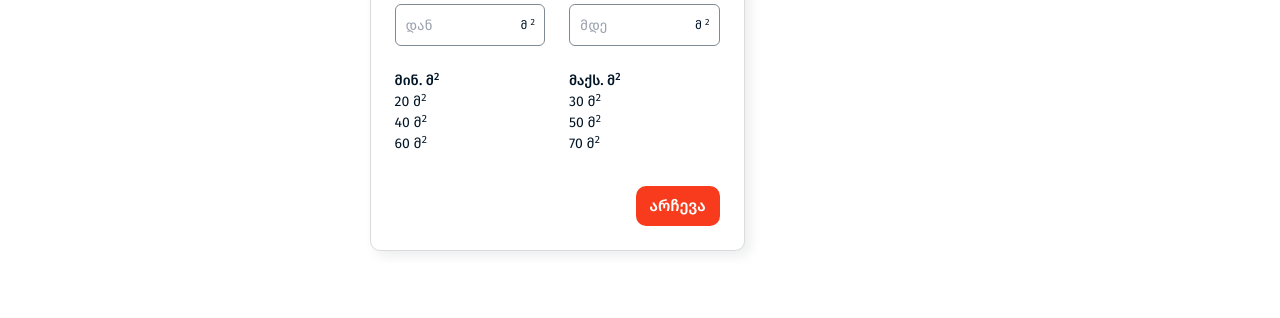
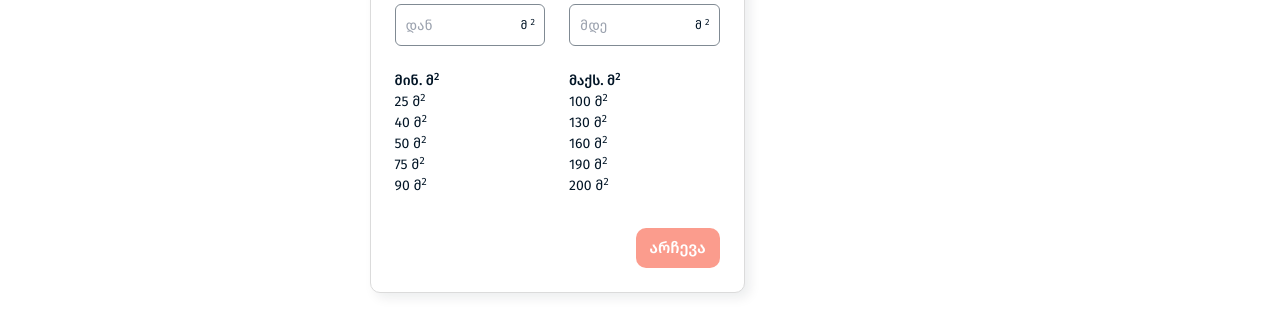
Before and after one commit to chubinaaa/real_estate_manager, a Next.js app: page / in a window 1280 px wide. Both pictures are taken after a click on the button "ფართობი". Shown: the part 304-622 px from the top of the page. Built offline with nearby package versions, Linux system fonts and the light colour scheme; no server answers.

Commit message:
add area range filtering functionality - add tag, remove tag, suggestion area, filter depending on the inputs

```diff
--- a/src/app/page.tsx
+++ b/src/app/page.tsx
@@ -30,6 +30,11 @@ export default async function Home() {
                   ? Math.max(...estateList.map((listing) => listing.price))
                   : 0
               }
+              maxArea={
+                estateList
+                  ? Math.max(...estateList.map((listing) => listing.area))
+                  : 0
+              }
             />
             <ChosenFilters />
           </div>
--- a/src/components/all_listings_page/filter/ChosenFilters.tsx
+++ b/src/components/all_listings_page/filter/ChosenFilters.tsx
@@ -34,7 +34,7 @@ export default function ChosenFilters() {
             <FilterTag
               key={from + to}
               label={`${from}მ2 - ${to}მ2`}
-              deleteAct={() => {}}
+              deleteAct={() => setFilterBy((prev) => ({ ...prev, area: [] }))}
             />
           );
         } else {
--- a/src/components/all_listings_page/filter/filter_options/FilterOptions.tsx
+++ b/src/components/all_listings_page/filter/filter_options/FilterOptions.tsx
@@ -7,18 +7,20 @@ type Props = {
   regionList: Array<Region> | null;
   bedroomCounts: Array<number>;
   maxPrice: number;
+  maxArea: number;
 };
 
 export default function FilterOptions({
   maxPrice,
   bedroomCounts,
   regionList,
+  maxArea,
 }: Props) {
   return (
     <div className="relative w-fit h-[47px] flex justify-center items-center gap-6 px-[6px] border-[1px] border-thirdGray rounded-[10px]">
       <ChooseRegion data={regionList} />
       <ChoosePrice listingMax={maxPrice} />
-      <ChooseArea />
+      <ChooseArea listingMax={maxArea} />
       <ChooseBedrooms data={bedroomCounts} />
     </div>
   );
--- a/src/components/all_listings_page/filter/filter_options/area/AreaInputs.tsx
+++ b/src/components/all_listings_page/filter/filter_options/area/AreaInputs.tsx
@@ -1,15 +1,41 @@
 import AreaInput from "./AreaInput";
 
-export default function AreaInputs() {
-  const validity = false;
+type Props = {
+  valueState: [
+    { from: string; till: string },
+    React.Dispatch<React.SetStateAction<{ from: string; till: string }>>
+  ];
+  isInvalid: boolean;
+};
+
+export default function AreaInputs({ isInvalid, valueState }: Props) {
+  const [areaRange, setAreaRange] = valueState;
 
   return (
     <div className="w-full flex flex-col justify-center items-start">
       <div className="w-[325px] flex justify-center items-center gap-6">
-        <AreaInput placeholder="დან" name="from" id="from" />
-        <AreaInput placeholder="მდე" name="till" id="till" />
+        <AreaInput
+          placeholder="დან"
+          name="from"
+          id="from"
+          value={areaRange.from}
+          onChange={(e) =>
+            setAreaRange((prev) => ({ ...prev, from: e.target.value }))
+          }
+          autoComplete="off"
+        />
+        <AreaInput
+          placeholder="მდე"
+          name="till"
+          id="till"
+          value={areaRange.till}
+          onChange={(e) => {
+            setAreaRange((prev) => ({ ...prev, till: e.target.value }));
+          }}
+          autoComplete="off"
+        />
       </div>
-      {validity && (
+      {isInvalid && (
         <h1 className="text-primaryRed font-normal text-[12px]">
           შეიყვანეთ ვალიდური მონაცემები
         </h1>
--- a/src/components/all_listings_page/filter/filter_options/area/ChooseArea.tsx
+++ b/src/components/all_listings_page/filter/filter_options/area/ChooseArea.tsx
@@ -1,57 +1,70 @@
 "use client";
 
-import { useState } from "react";
+import { useContext, useState } from "react";
 import DropDownButton from "../../../../ui/buttons/DropDownButton";
 import FilterOptionsModal from "../../../../ui/modals/FilterOptionsModal";
 import AreaInputs from "./AreaInputs";
+import MinMaxSuggestions from "./MinMaxSuggestions";
+import { FilterEstateListContext } from "../../../../../context/ctx";
 
-export default function ChooseArea() {
+type Props = {
+  listingMax: number;
+};
+
+export default function ChooseArea({ listingMax }: Props) {
+  const { filter } = useContext(FilterEstateListContext);
   const [isOpen, setIsOpen] = useState(false);
+  const [areaRange, setAreaRange] = useState({
+    from: "",
+    till: "",
+  });
+
+  const validity =
+    areaRange.from.trim().length > 0 &&
+    areaRange.till.trim().length > 0 &&
+    Number(areaRange.from) >= Number(areaRange.till);
+
+  const handleFilterApply = (e: React.FormEvent<HTMLFormElement>) => {
+    e.preventDefault();
+    e.stopPropagation();
+
+    const data = new FormData(e.currentTarget);
+    const from = Number(data.get("from"));
+    const till = data.get("till");
+
+    filter[1]((prev) => ({
+      ...prev,
+      area: [from, till ? Number(till) : listingMax],
+    }));
+
+    setIsOpen(false);
+  };
 
   return (
-    <div className="relative">
+    <form onSubmit={handleFilterApply} className="relative">
       <DropDownButton
         label="ფართობი"
         action={() => setIsOpen((prev) => !prev)}
         modalState={isOpen}
       />
       {isOpen && (
-        <FilterOptionsModal label="ფართობის მიხედვით">
+        <FilterOptionsModal
+          label="ფართობის მიხედვით"
+          disableBtn={
+            validity ||
+            (areaRange.from.trim().length === 0 &&
+              areaRange.till.trim().length === 0)
+          }
+        >
           <div className="w-full flex flex-col justify-center items-center gap-6">
-            <AreaInputs />
-            <div className="w-full flex justify-start items-center gap-6">
-              <div className="w-full">
-                <h1 className="font-medium text-[14px]">
-                  მინ. მ<sup>2</sup>
-                </h1>
-                <h1 className="font-normal text-[14px]">
-                  20 მ<sup>2</sup>
-                </h1>
-                <h1 className="font-normal text-[14px]">
-                  40 მ<sup>2</sup>
-                </h1>
-                <h1 className="font-normal text-[14px]">
-                  60 მ<sup>2</sup>
-                </h1>
-              </div>
-              <div className="w-full">
-                <h1 className="font-medium text-[14px]">
-                  მაქს. მ<sup>2</sup>
-                </h1>
-                <h1 className="font-normal text-[14px]">
-                  30 მ<sup>2</sup>
-                </h1>
-                <h1 className="font-normal text-[14px]">
-                  50 მ<sup>2</sup>
-                </h1>
-                <h1 className="font-normal text-[14px]">
-                  70 მ<sup>2</sup>
-                </h1>
-              </div>
-            </div>
+            <AreaInputs
+              isInvalid={validity}
+              valueState={[areaRange, setAreaRange]}
+            />
+            <MinMaxSuggestions changeInputs={setAreaRange} />
           </div>
         </FilterOptionsModal>
       )}
-    </div>
+    </form>
   );
 }
--- /dev/null
+++ b/src/components/all_listings_page/filter/filter_options/area/MinMaxSuggestions.tsx
@@ -0,0 +1,53 @@
+const minSuggestions = [25, 40, 50, 75, 90];
+const maxSuggestions = [100, 130, 160, 190, 200];
+
+type Props = {
+  changeInputs: React.Dispatch<
+    React.SetStateAction<{ from: string; till: string }>
+  >;
+};
+
+export default function MinMaxSuggestions({ changeInputs }: Props) {
+  return (
+    <div className="w-full flex justify-start items-center gap-6">
+      <div className="w-full">
+        <h1 className="font-medium text-[14px]">
+          მინ. მ<sup>2</sup>
+        </h1>
+        {minSuggestions.map((num, idx) => (
+          <h1
+            key={idx}
+            className="font-normal text-[14px] cursor-pointer"
+            onClick={() =>
+              changeInputs((prev) => ({
+                ...prev,
+                from: num.toString(),
+              }))
+            }
+          >
+            {num} მ<sup>2</sup>
+          </h1>
+        ))}
+      </div>
+      <div className="w-full">
+        <h1 className="font-medium text-[14px]">
+          მაქს. მ<sup>2</sup>
+        </h1>
+        {maxSuggestions.map((num, idx) => (
+          <h1
+            key={idx}
+            className="font-normal text-[14px] cursor-pointer"
+            onClick={() =>
+              changeInputs((prev) => ({
+                ...prev,
+                till: num.toString(),
+              }))
+            }
+          >
+            {num} მ<sup>2</sup>
+          </h1>
+        ))}
+      </div>
+    </div>
+  );
+}
--- a/src/components/all_listings_page/real_estate_list/EstatesList.tsx
+++ b/src/components/all_listings_page/real_estate_list/EstatesList.tsx
@@ -4,6 +4,7 @@ import { useContext } from "react";
 import EstateCard from "./estate_item/EstateCard";
 import { FilterEstateListContext as ctx } from "../../../context/ctx";
 import {
+  isAreaRangeMatched,
   isBedroomsCountMatched,
   isPriceRangeMatched,
   isRegionsMatched,
@@ -25,7 +26,7 @@ export default function EstatesList({ data }: Props) {
   const cb = (estate: EstateInList): boolean => {
     if (shouldFilterApply) {
       return (
-        // isareRangeMatched() ||
+        isAreaRangeMatched(estate.area, area) ||
         isPriceRangeMatched(estate.price, price) ||
         isBedroomsCountMatched(estate.bedrooms, bedrooms) ||
         isRegionsMatched(estate.city.region.name, region)
--- a/src/utils/helpers.ts
+++ b/src/utils/helpers.ts
@@ -20,4 +20,6 @@ export const isRegionsMatched = (estate: string, filter: Array<string>) => {
 export const isPriceRangeMatched = (estate: number, filter: Array<number>) => {
     return filter[0] <= estate && filter[1] >= estate
 }
-export const isareRangeMatched = () => { }
+export const isAreaRangeMatched = (estate: number, filter: Array<number>) => {
+    return filter[0] <= estate && filter[1] >= estate
+}
```
